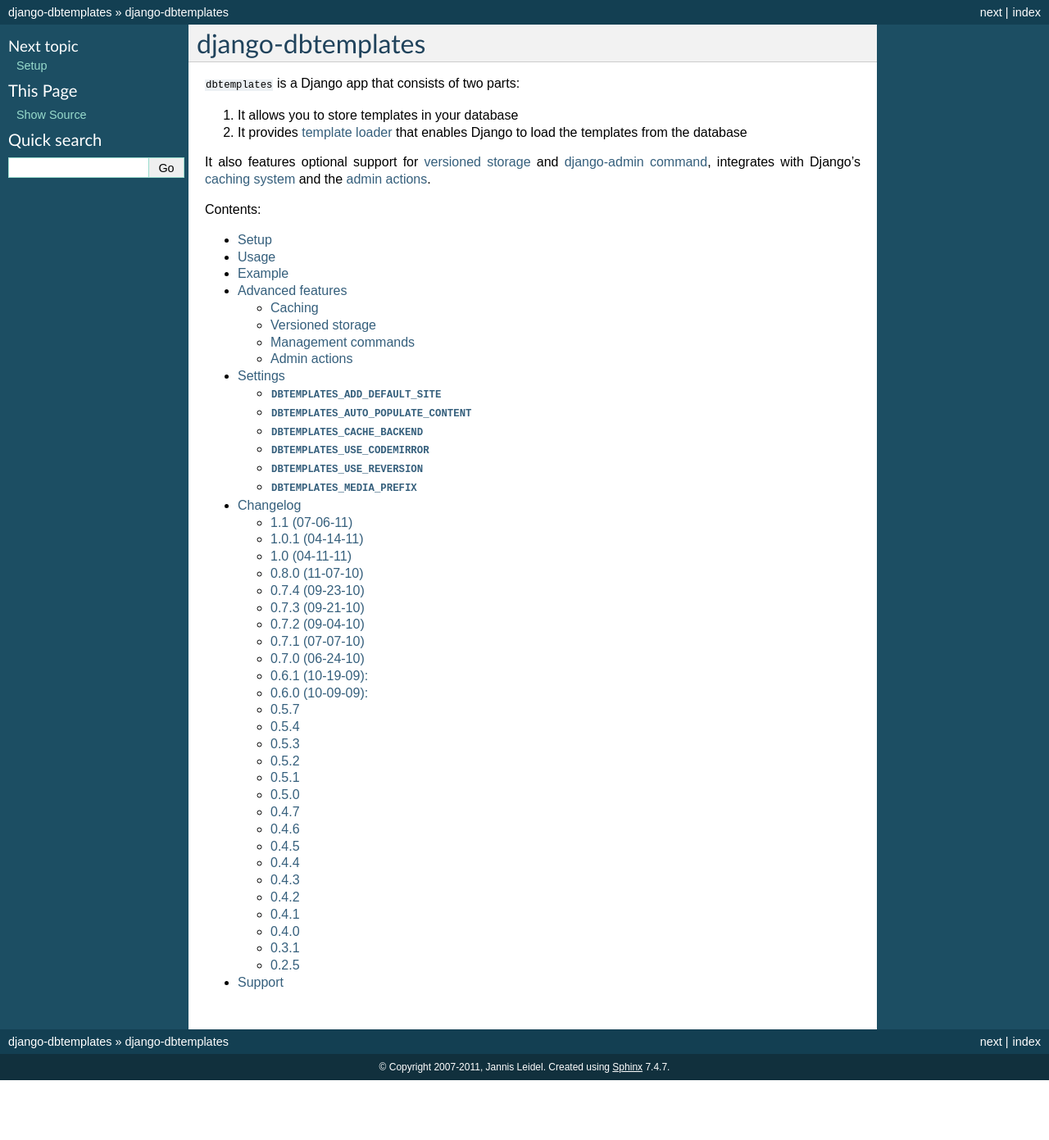
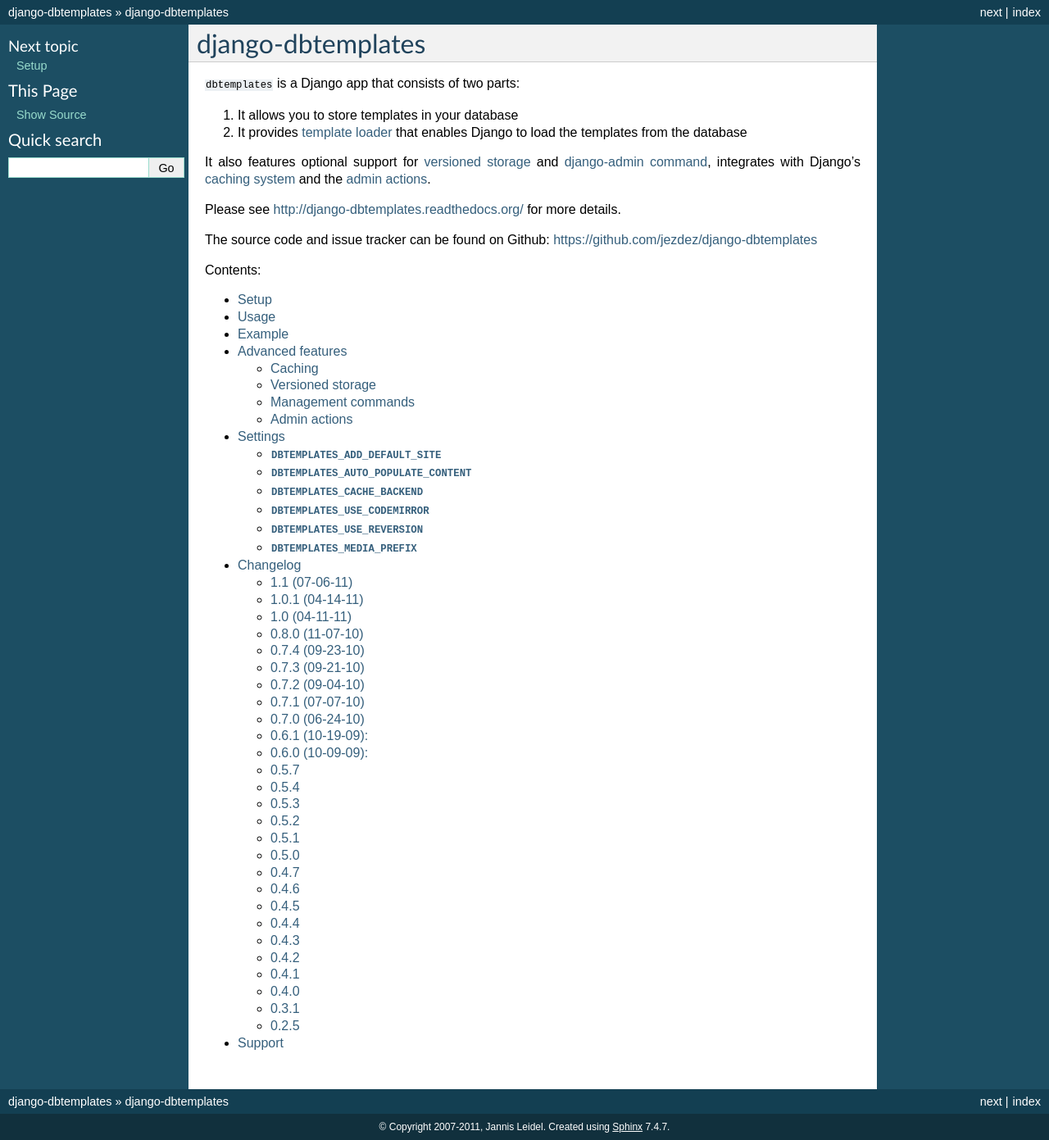
Before and after one commit to jazzband/django-dbtemplates, a Sphinx documentation site: the page built from docs/index.txt, in a window 1280 px wide. Shown: the whole page at 82% size. Built offline with Sphinx 7.4.7, drawn with Linux system fonts in a browser that asks for light colours; before the commit the page ends 1318 px from its top, so only the background shows below that.

Commit message:
Added links to the repo on Github. Fixes #10.

```diff
--- a/README.rst
+++ b/README.rst
@@ -12,4 +12,8 @@
 
 Please see http://django-dbtemplates.readthedocs.org/ for more details.
 
+The source code and issue tracker can be found on Github:
+
+https://github.com/jezdez/django-dbtemplates
+
 .. _template loader: http://docs.djangoproject.com/en/dev/ref/templates/api/#loader-types
--- a/docs/index.txt
+++ b/docs/index.txt
@@ -11,6 +11,10 @@
 and :ref:`django-admin command <commands>`, integrates with Django's
 :ref:`caching system <caching>` and the :ref:`admin actions <admin_actions>`.
 
+Please see http://django-dbtemplates.readthedocs.org/ for more details.
+
+The source code and issue tracker can be found on Github: https://github.com/jezdez/django-dbtemplates
+
 .. _template loader: http://docs.djangoproject.com/en/dev/ref/templates/api/#loading-templates
 
 Contents:
```
